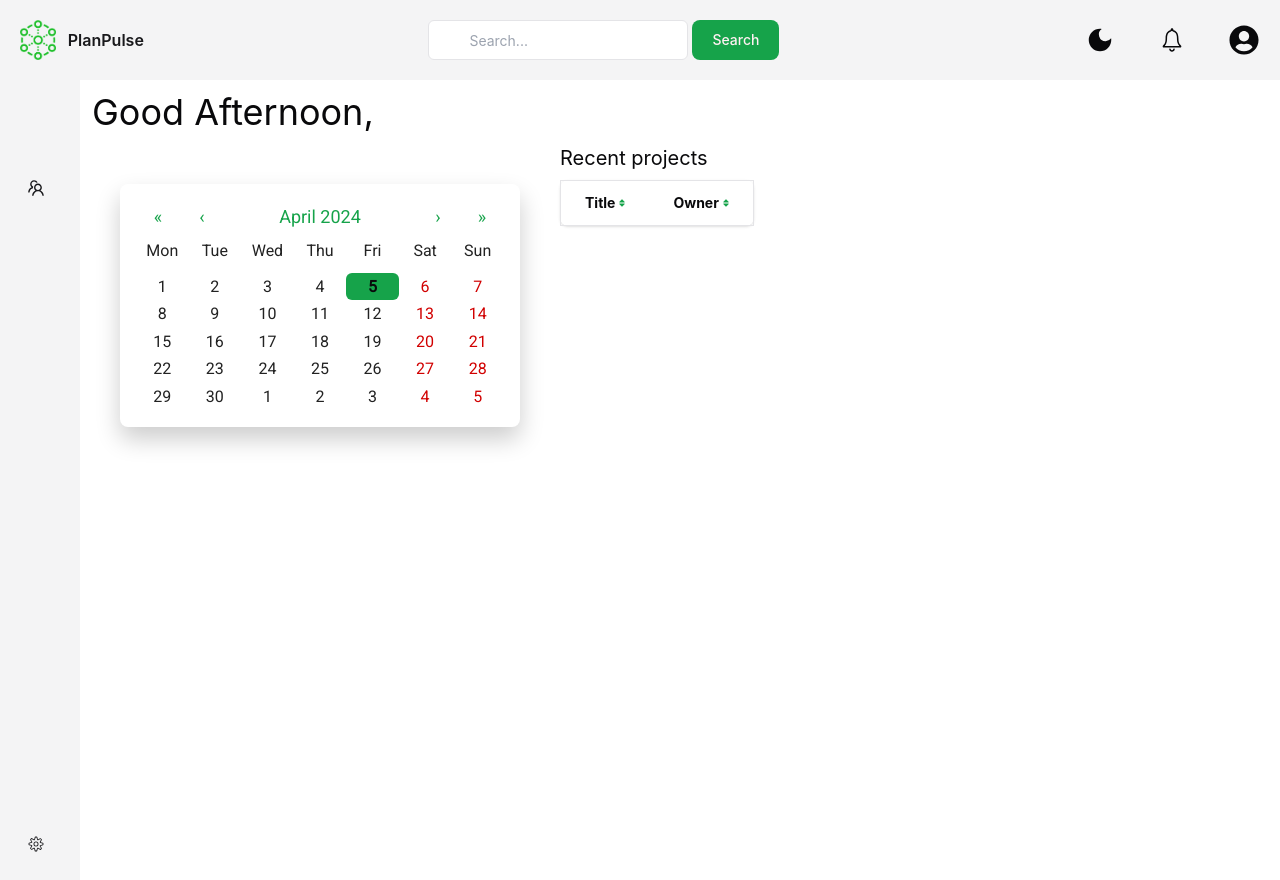
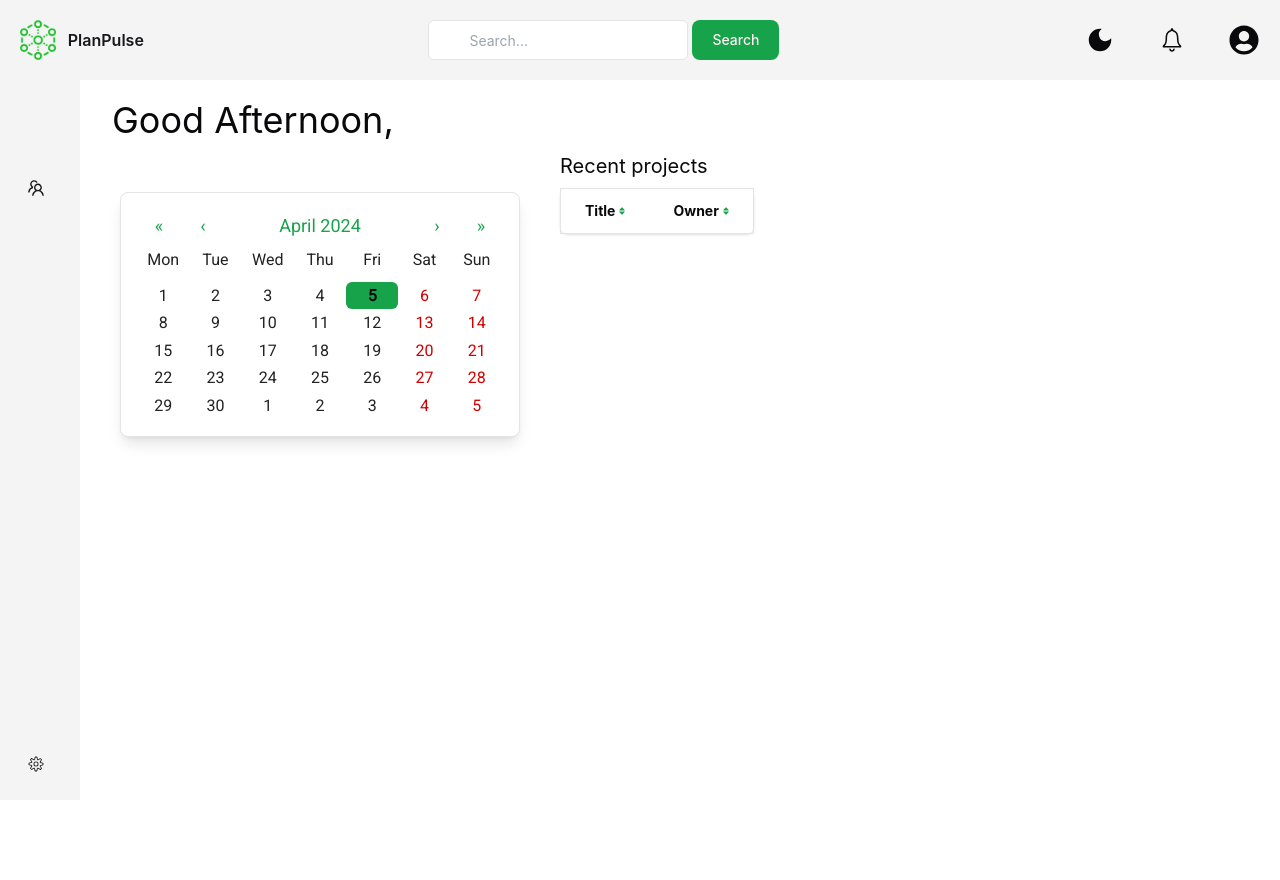
Before and after one commit to Abebabee/planpulse, a React (Create React App) app in the folder client/: page / in a window 1280 px wide. After the commit the page ends 800 px from the top, so only its background shows below. Built offline with nearby package versions, Linux system fonts and the light colour scheme; some icons are missing.

Commit message:
fix:various small fixes

```diff
--- a/client/src/components/Calendar/Calendar.css
+++ b/client/src/components/Calendar/Calendar.css
@@ -5,11 +5,11 @@
   max-width: 100%;
   color: #222;
   border-radius: 8px;
-  box-shadow: 0 12px 24px rgba(0, 0, 0, 0.2);
   font-family: 'Roboto', sans-serif;
   -webkit-font-smoothing: antialiased;
   -moz-osx-font-smoothing: grayscale;
   line-height: 1.125em;
+  @apply shadow-lg
 }
 .react-calendar__navigation {
   display: flex;
--- a/client/src/components/Calendar/CalendarPicker.tsx
+++ b/client/src/components/Calendar/CalendarPicker.tsx
@@ -18,7 +18,7 @@ const CalendarPicker = () => {
         <Calendar
           onChange={handleDateChange as CalendarProps['onChange']}
           value={selectedDate}
-          className="bg-card text-card_foreground dark:bg-dark_card dark:text-dark_foreground"
+          className="bg-card text-card_foreground dark:bg-dark_card dark:text-dark_foreground border border-border_color dark:border-dark_border"
         />
       </div>
       <ScheduledTasks selectedDate={selectedDate} />
--- a/client/src/components/NavigationBar/NavigationBar.tsx
+++ b/client/src/components/NavigationBar/NavigationBar.tsx
@@ -7,13 +7,12 @@ import { FaFolderClosed } from "react-icons/fa6";
 
 export default function NavigationBar() {
   return (
-    <nav className="w-20 flex flex-col justify-between h-screen bg-secondary text-secondary_foreground dark:bg-dark_accent dark:text-dark_foreground">
+    <nav className="w-20 flex flex-col justify-between h-[calc(100vh-5rem)] bg-secondary text-secondary_foreground dark:bg-dark_accent dark:text-dark_foreground">
       <div className="flex flex-col">
       <NavigationItem title="Home" Icon={FaHouse} href='/'/>
       <NavigationItem title="Team" Icon={AiOutlineTeam} />
       <NavigationItem title="My Projects" Icon={FaFolderClosed} href='/projects'/>
       <NavigationItem title="New project" Icon={FaPlus} href='/createproject'/>
-      <NavigationItem title="Projects" Icon={FaFolderClosed} href='/allprojects'/>
       </div>
       <div>
         <NavigationItem title="" href="/settings" Icon={CiSettings} />
--- a/client/src/pages/HomePage/HomePage.tsx
+++ b/client/src/pages/HomePage/HomePage.tsx
@@ -50,7 +50,7 @@ export default function HomePage() {
       </div>
       <div className="flex flex-col">
         <div>
-          <p className="text-4xl m-3">
+          <p className="text-4xl m-3 pl-5 pt-2">
             {greetMsg}, {userName}
           </p>
         </div>
--- a/client/src/pages/SettingsPage/SettingsPage.tsx
+++ b/client/src/pages/SettingsPage/SettingsPage.tsx
@@ -109,7 +109,7 @@ export default function SettingsPage() {
               <ul className="p-2">
                 <li className="flex flex-row py-2">
                   <MdOutlineWorkOutline size={20} className='text-primary'></MdOutlineWorkOutline>
-                  <p className="pl-1">Software Developer</p>
+                  <p className="pl-1">Software Developer (soon™)</p>
                 </li>
                 <li className="flex flex-row">
                   <GrLocation size={20} className='text-primary'></GrLocation>
```
